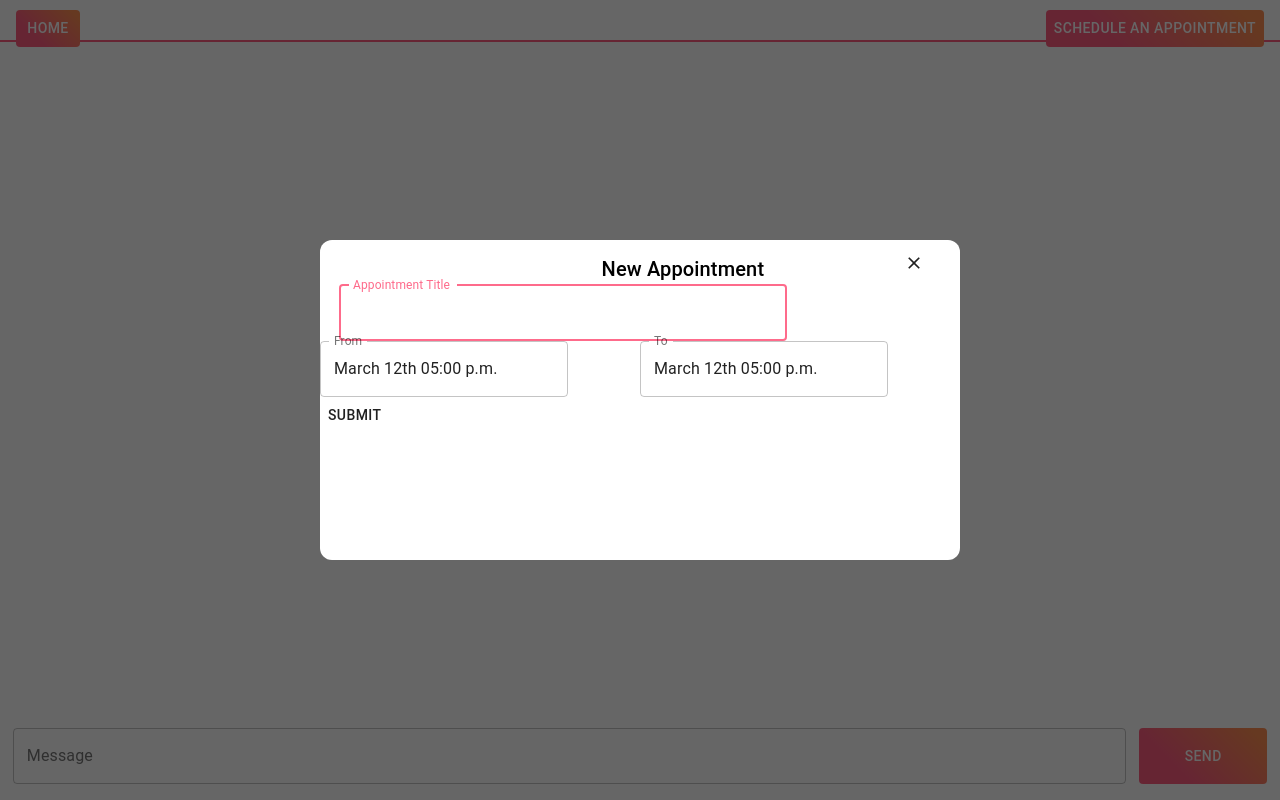
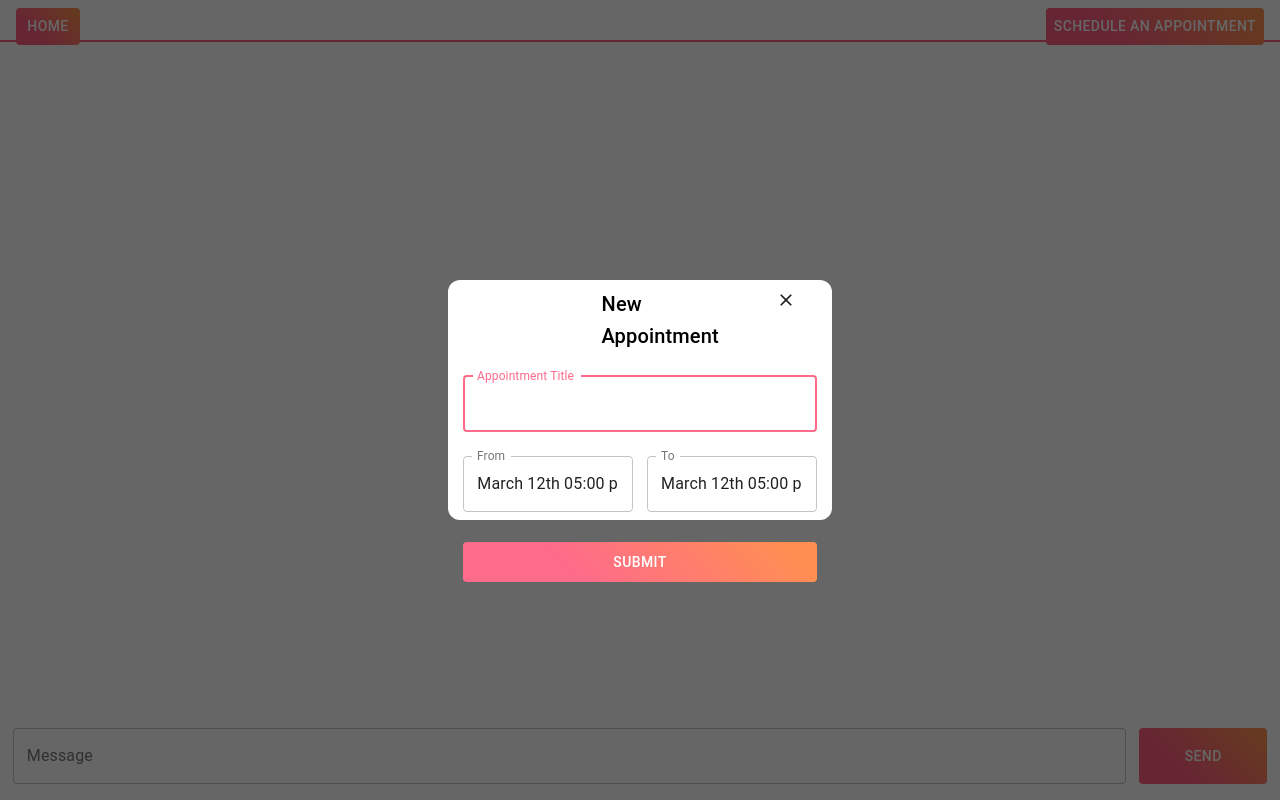
Before and after one commit to HardPocketRocket/thesis-web-application, a React (Create React App) app in the folder frontend/: page /message/1 in a window 1280 px wide. Both pictures are taken after a click on the button "SCHEDULE AN APPOINTMENT". Built offline with nearby package versions, Linux system fonts and the light colour scheme; no server answers.

Commit message:
Implemented Design for adding an appointment

```diff
--- a/frontend/src/components/message.component.js
+++ b/frontend/src/components/message.component.js
@@ -40,7 +40,7 @@ const styles = {
 	receivedMessage: {
 		flex: '0 0 auto',
 		marginTop: 16,
-		marginLeft: 16,
+		marginLeft: 20,
 		borderRadius: '12px',
 		maxWidth: '40%',
 		minHeight: '32px',
@@ -108,7 +108,7 @@ const styles = {
 	},
 	topBarButton: {
 		position: 'fixed',
-		top: 10,
+		top: 8,
 		right: 16,
 		background: 'linear-gradient(45deg, #ff5e81 30%, #FF8E53 90%)',
 		border: 0,
@@ -116,7 +116,7 @@ const styles = {
 	},
 	topBarHomeButton: {
 		position: 'fixed',
-		top: 10,
+		top: 8,
 		left: 16,
 		background: 'linear-gradient(45deg, #ff5e81 30%, #FF8E53 90%)',
 		border: 0,
@@ -135,8 +135,8 @@ const styles = {
 		borderRadius: 12,
 		position: 'fixed',
 		background: 'white',
-		width: '50%',
-		height: '40%',
+		width: '30%',
+		height: '30%',
 		top: '50%',
 		left: '50%',
 		transform: 'translate(-50%,-50%)',
@@ -150,12 +150,39 @@ const styles = {
 	},
 	modalText: {
 		marginRight: '30%',
-		marginLeft: '44%',
+		marginLeft: '40%',
 		marginTop: '2%',
 	},
 	modalTextField: {
-		width: '70%',
-		marginLeft: '3%',
+		width: '100%',
+	},
+	grid: {
+		width: '92%',
+		marginLeft: '4%',
+		marginRight: '3%',
+		marginTop: 24,
+		display: 'flex',
+		flexDirection: 'row',
+	},
+	fromDate: {
+		width: '96%',
+		marginTop: 24,
+	},
+	toDate: {
+		width: '96%',
+		marginTop: 24,
+		marginLeft: '4%'
+	},
+	submitAppointmentButton: {
+		background: 'linear-gradient(45deg, #FE6B8B 30%, #FF8E53 90%)',
+		border: 0,
+		color: 'white',
+		height: 40,
+		width: '92%',
+		marginTop: '8%',
+		marginBottom: 16,
+		marginLeft: '4%',
+		marginRight: '3%',
 	},
 };
 
@@ -274,13 +301,20 @@ class MessageComponent extends Component {
 	onSubmitAppointment = () => {
 		console.log(this.state.selectedToDate, this.state.selectedFromDate);
 
-
 		axios.post('http://localhost:5000/appointment/', {
 			participants: [this.state.sender, this.state.receiver],
 			title: this.state.appointmentTitle,
 			startDate: this.state.selectedFromDate.toString(),
 			endDate: this.state.selectedToDate.toString()
 		});
+
+		this.setState({
+			appointmentTitle: '',
+			selectedFromDate: new Date(),
+			selectedToDate: new Date(),
+		})
+
+		this.hideAppointmentModal();
 	}
 
 	onSubmit(event) {
@@ -390,6 +424,7 @@ class MessageComponent extends Component {
 								<Grid item xs={6}>
 									<MuiPickersUtilsProvider utils={DateFnsUtils}>
 										<DateTimePicker
+											className={classes.fromDate}
 											label='From'
 											inputVariant='outlined'
 											value={this.state.selectedFromDate}
@@ -400,6 +435,7 @@ class MessageComponent extends Component {
 								<Grid item xs={6}>
 									<MuiPickersUtilsProvider utils={DateFnsUtils}>
 										<DateTimePicker
+											className={classes.toDate}
 											label='To'
 											inputVariant='outlined'
 											value={this.state.selectedToDate}
@@ -408,7 +444,7 @@ class MessageComponent extends Component {
 									</MuiPickersUtilsProvider>
 								</Grid>
 							</Grid>
-							<Button onClick={this.onSubmitAppointment}>Submit</Button>
+							<Button className={classes.submitAppointmentButton} onClick={this.onSubmitAppointment}>Submit</Button>
 						</section>
 					</div>
 				);
```
Also changed, not shown: 1 other file (tests, documents, lock files or other folders).
